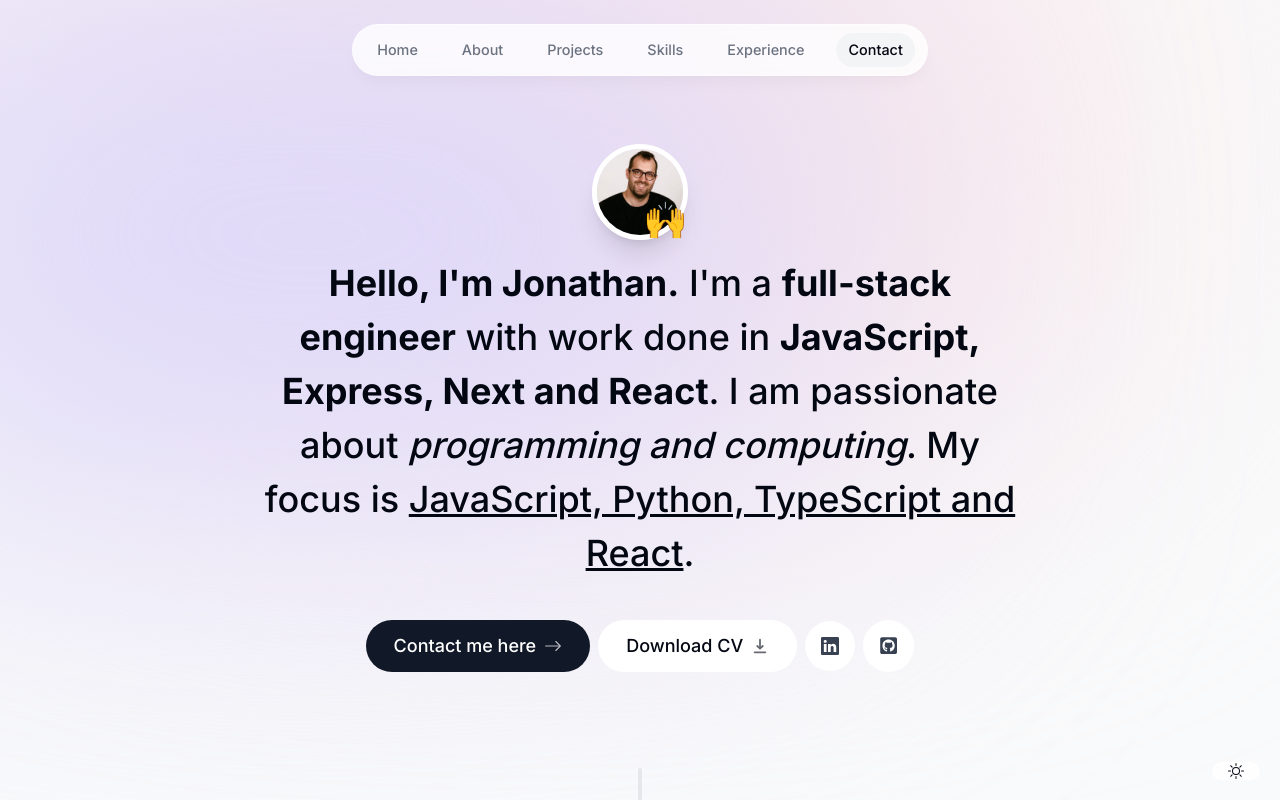
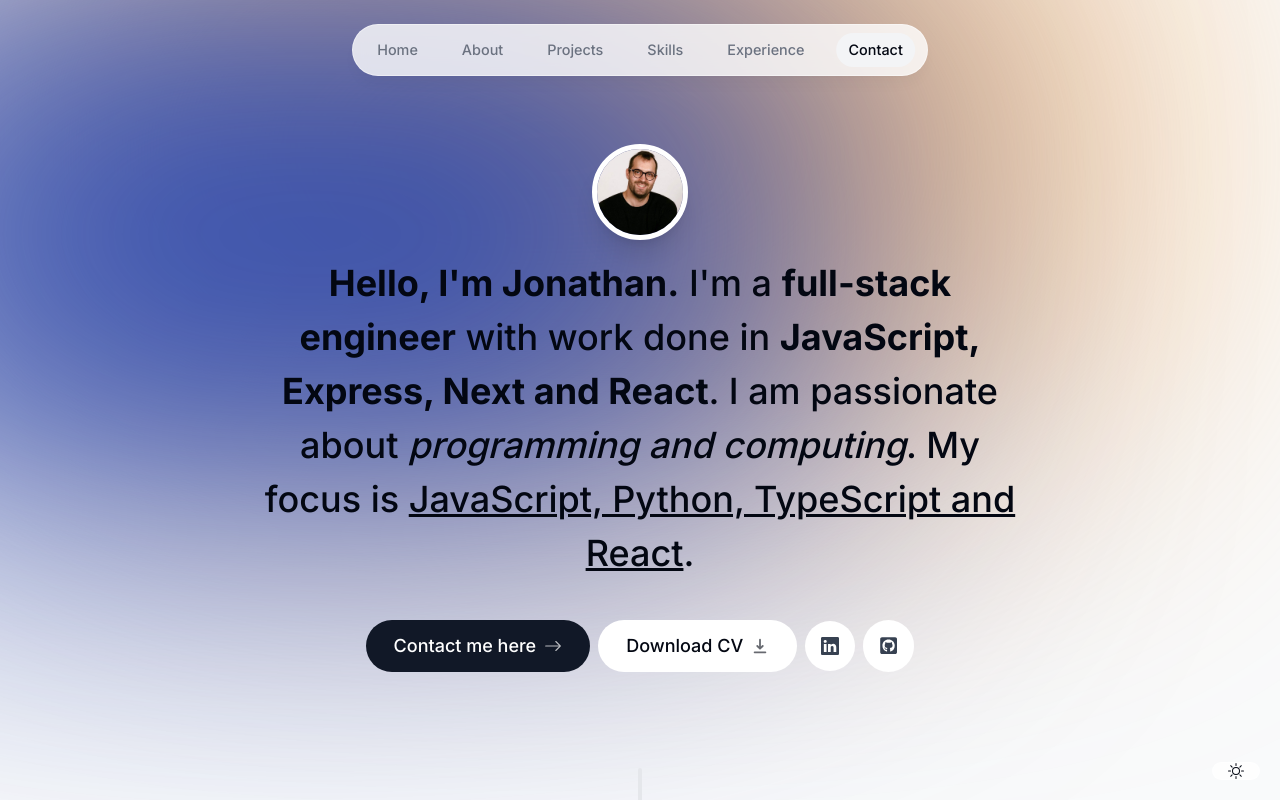
Before and after one commit to JonEast87/portfolio, a Next.js app: page / in a window 1280 px wide. Shown: the top 800 px of the page. Built offline with nearby package versions, Linux system fonts and the light colour scheme; no server answers.

Commit message:
slight color theme change, remove a emote

```diff
--- a/app/layout.tsx
+++ b/app/layout.tsx
@@ -26,13 +26,13 @@
         className={`${inter.className} bg-gray-50 text-gray-950 relative pt-28 sm:pt-36 dark:bg-gray-900 dark:text-gray-50 dark:text-opacity-90`}
       >
         <div
-          className="bg-[#fbe2e3] absolute top-[-6rem] -z-10 right-[11rem] h-[31.25rem] w-[31.25rem] rounded-full blur-[10rem] sm:w-[68.75rem]
-        dark:bg-[#946263]"
+          className="bg-[#f9ac53] absolute top-[-6rem] -z-10 right-[11rem] h-[31.25rem] w-[31.25rem] rounded-full blur-[10rem] sm:w-[68.75rem]
+        dark:bg-[#153cb4]"
         ></div>
         <div
-          className="bg-[#dbd7fb] absolute top-[-1rem] -z-10 left-[-35rem] h-[31.25rem]
+          className="bg-[#153cb4] absolute top-[-1rem] -z-10 left-[-35rem] h-[31.25rem]
         w-[50rem] rounded-full blur-[10rem] sm:w-[68.75rem] md:left-[-33rem] lg:left-[-28rem] xl:left-[-15rem] 2xl:left-[-5rem]
-        dark:bg-[#676394]"
+        dark:bg-[#94167f]"
         ></div>
         <ThemeContextProvider>
           <ActiveSectionContextProvider>
--- a/components/intro.tsx
+++ b/components/intro.tsx
@@ -41,19 +41,6 @@
               className="h-24 w-24 rounded-full object-cover border-[0.35rem] border-white shadow-xl"
             />
           </motion.div>
-          <motion.span
-            className="absolute bottom-0 right-0 text-4xl"
-            initial={{ opacity: 0, scale: 0 }}
-            animate={{ opacity: 1, scale: 1 }}
-            transition={{
-              type: "spring",
-              stiffness: 125,
-              delay: 0.1,
-              duration: 0.7,
-            }}
-          >
-            🙌
-          </motion.span>
         </div>
       </div>
 
```
